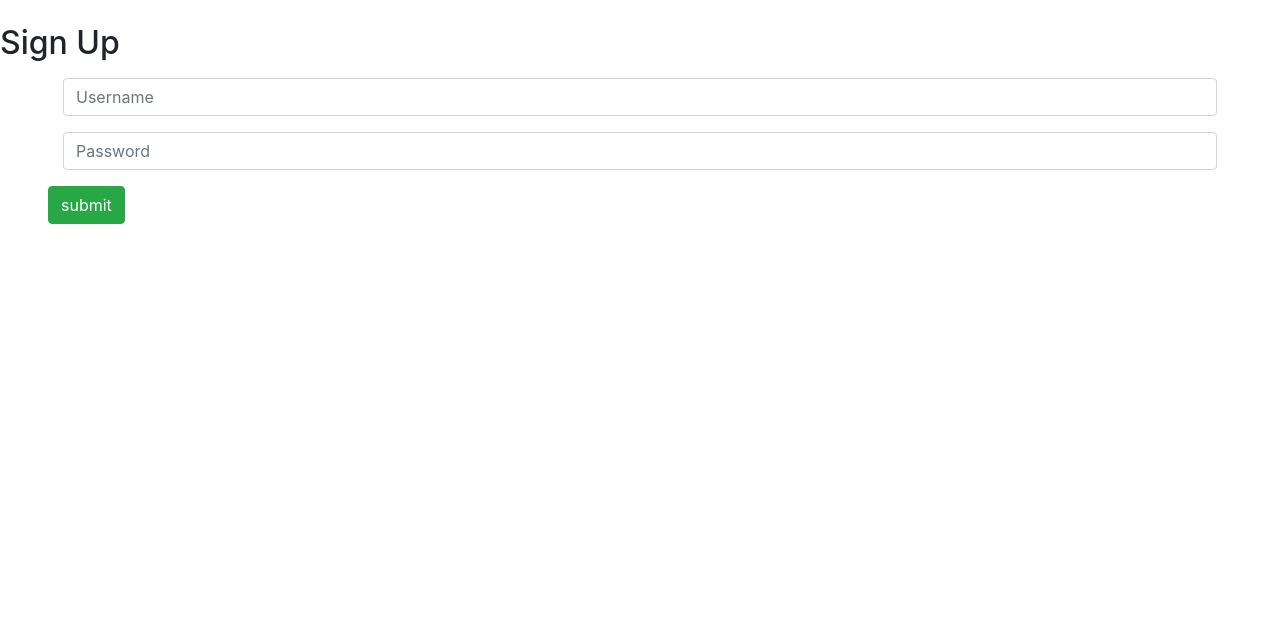
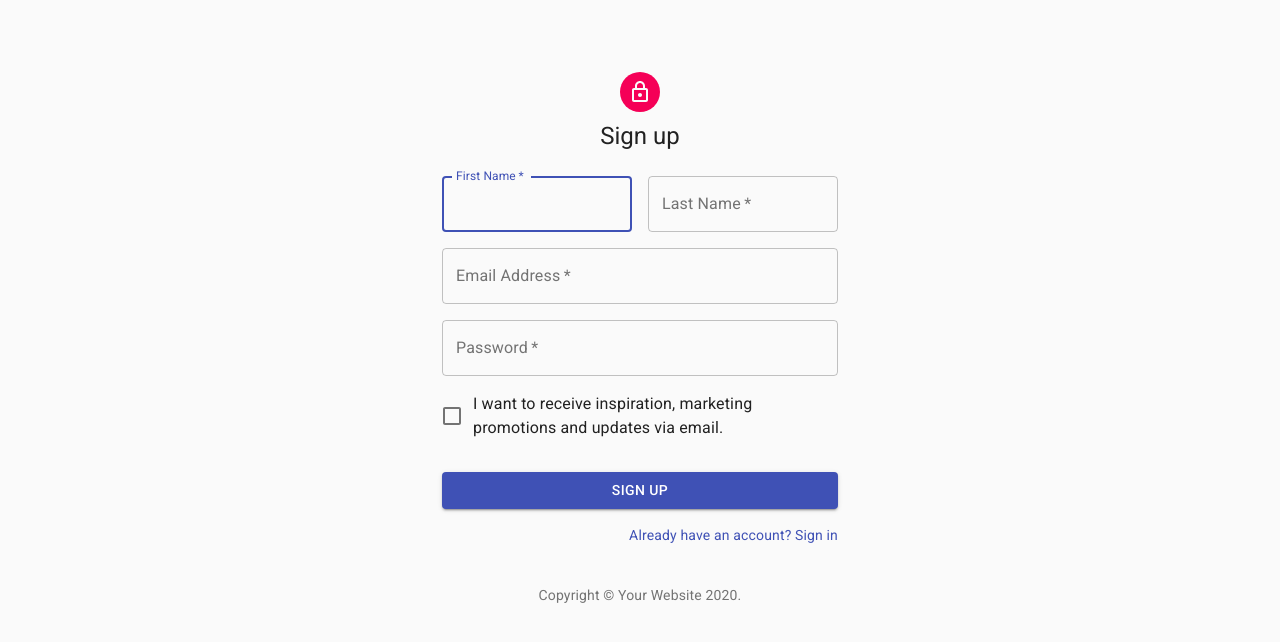
Before and after one commit to EdeniltonBorba/GoodWork, a React (Create React App) app in the folder goodwork/: page / in a window 1280 px wide. Shown: the top 642 px of the page. Built offline with nearby package versions, Linux system fonts and the light colour scheme.

Commit message:
add screen logo

```diff
--- a/goodwork/package.json
+++ b/goodwork/package.json
@@ -3,6 +3,8 @@
   "version": "0.1.0",
   "private": true,
   "dependencies": {
+    "@material-ui/core": "^4.9.3",
+    "@material-ui/icons": "^4.9.1",
     "@testing-library/jest-dom": "^4.2.4",
     "@testing-library/react": "^9.4.0",
     "@testing-library/user-event": "^7.2.1",
--- a/goodwork/public/index.html
+++ b/goodwork/public/index.html
@@ -24,6 +24,10 @@
     -->
   <link rel="stylesheet" href="https://stackpath.bootstrapcdn.com/bootstrap/4.4.1/css/bootstrap.min.css"
     integrity="sha384-Vkoo8x4CGsO3+Hhxv8T/Q5PaXtkKtu6ug5TOeNV6gBiFeWPGFN9MuhOf23Q9Ifjh" crossorigin="anonymous">
+  <link rel="stylesheet" href="https://fonts.googleapis.com/css?family=Roboto:300,400,500,700&display=swap" />
+  <link rel="stylesheet" href="https://fonts.googleapis.com/icon?family=Material+Icons" />
+  <meta name="viewport" content="minimum-scale=1, initial-scale=1, width=device-width" />
+  <link href="https://fonts.googleapis.com/css?family=Righteous&display=swap" rel="stylesheet">
   <title>GoodWork</title>
 </head>
 
--- a/goodwork/src/pages/Signup/signup.js
+++ b/goodwork/src/pages/Signup/signup.js
@@ -1,56 +1,140 @@
-import React, { useState } from "react";
-import Container from "../../components/Container";
-import Col from "../../components/Col";
-import Row from "../../components/Row";
+import React from 'react';
+import Avatar from '@material-ui/core/Avatar';
+import Button from '@material-ui/core/Button';
+import CssBaseline from '@material-ui/core/CssBaseline';
+import TextField from '@material-ui/core/TextField';
+import FormControlLabel from '@material-ui/core/FormControlLabel';
+import Checkbox from '@material-ui/core/Checkbox';
+import Link from '@material-ui/core/Link';
+import Grid from '@material-ui/core/Grid';
+import Box from '@material-ui/core/Box';
+import LockOutlinedIcon from '@material-ui/icons/LockOutlined';
+import Typography from '@material-ui/core/Typography';
+import { makeStyles } from '@material-ui/core/styles';
+import Container from '@material-ui/core/Container';
 
-function Signup() {
+function Copyright() {
+    return (
+        <Typography variant="body2" color="textSecondary" align="center">
+            {'Copyright © '}
+            <Link color="inherit" href="https://material-ui.com/">
+                Your Website
+      </Link>{' '}
+            {new Date().getFullYear()}
+            {'.'}
+        </Typography>
+    );
+}
 
-    const [username, setUsername] = useState();
-    const [password, setPassword] = useState();
+const useStyles = makeStyles(theme => ({
+    paper: {
+        marginTop: theme.spacing(8),
+        display: 'flex',
+        flexDirection: 'column',
+        alignItems: 'center',
+    },
+    avatar: {
+        margin: theme.spacing(1),
+        backgroundColor: theme.palette.secondary.main,
+    },
+    form: {
+        width: '100%', // Fix IE 11 issue.
+        marginTop: theme.spacing(3),
+    },
+    submit: {
+        margin: theme.spacing(3, 0, 2),
+    },
+}));
 
-    const handleSubmit = e => {
-        e.preventDefault();
-        console.log("username is " + username);
-        console.log("password is " + password);
-    };
-
+export default function SignUp() {
+    const classes = useStyles();
 
     return (
-        <div>
-            <div className="mt-4">
-                <h2>Sign Up</h2>
+        <Container component="main" maxWidth="xs">
+            <CssBaseline />
+            <div className={classes.paper}>
+                <Avatar className={classes.avatar}>
+                    <LockOutlinedIcon />
+                </Avatar>
+                <Typography component="h1" variant="h5">
+                    Sign up
+        </Typography>
+                <form className={classes.form} noValidate>
+                    <Grid container spacing={2}>
+                        <Grid item xs={12} sm={6}>
+                            <TextField
+                                autoComplete="fname"
+                                name="firstName"
+                                variant="outlined"
+                                required
+                                fullWidth
+                                id="firstName"
+                                label="First Name"
+                                autoFocus
+                            />
+                        </Grid>
+                        <Grid item xs={12} sm={6}>
+                            <TextField
+                                variant="outlined"
+                                required
+                                fullWidth
+                                id="lastName"
+                                label="Last Name"
+                                name="lastName"
+                                autoComplete="lname"
+                            />
+                        </Grid>
+                        <Grid item xs={12}>
+                            <TextField
+                                variant="outlined"
+                                required
+                                fullWidth
+                                id="email"
+                                label="Email Address"
+                                name="email"
+                                autoComplete="email"
+                            />
+                        </Grid>
+                        <Grid item xs={12}>
+                            <TextField
+                                variant="outlined"
+                                required
+                                fullWidth
+                                name="password"
+                                label="Password"
+                                type="password"
+                                id="password"
+                                autoComplete="current-password"
+                            />
+                        </Grid>
+                        <Grid item xs={12}>
+                            <FormControlLabel
+                                control={<Checkbox value="allowExtraEmails" color="primary" />}
+                                label="I want to receive inspiration, marketing promotions and updates via email."
+                            />
+                        </Grid>
+                    </Grid>
+                    <Button
+                        type="submit"
+                        fullWidth
+                        variant="contained"
+                        color="primary"
+                        className={classes.submit}
+                    >
+                        Sign Up
+          </Button>
+                    <Grid container justify="flex-end">
+                        <Grid item>
+                            <Link href="#" variant="body2">
+                                Already have an account? Sign in
+              </Link>
+                        </Grid>
+                    </Grid>
+                </form>
             </div>
-            <form onSubmit={handleSubmit}>
-                <Container className="mt-3 px-5">
-                    <Row className="form-group">
-                        <Col size="12">
-                            <input
-                                className="form-control"
-                                type="text"
-                                placeholder="Username"
-                                name="username"
-                                onChange={e => setUsername(e.target.value)}
-                            />
-                        </Col>
-                    </Row>
-                    <Row className="form-group">
-                        <Col size="12">
-                            <input
-                                className="form-control"
-                                type="password"
-                                placeholder="Password"
-                                name="password"
-                                onChange={e => setPassword(e.target.value)}
-                            />
-                        </Col>
-                    </Row>
-                    <button className="btn btn-success" type="submit">
-                        submit
-              </button>
-                </Container>
-            </form>
-        </div >
-    )
+            <Box mt={5}>
+                <Copyright />
+            </Box>
+        </Container>
+    );
 }
-
-export default Signup;
```
Also changed, not shown: goodwork/src/components/Logo/log.js (added, +7 -0 lines), 1 other file (tests, documents, lock files or other folders).
